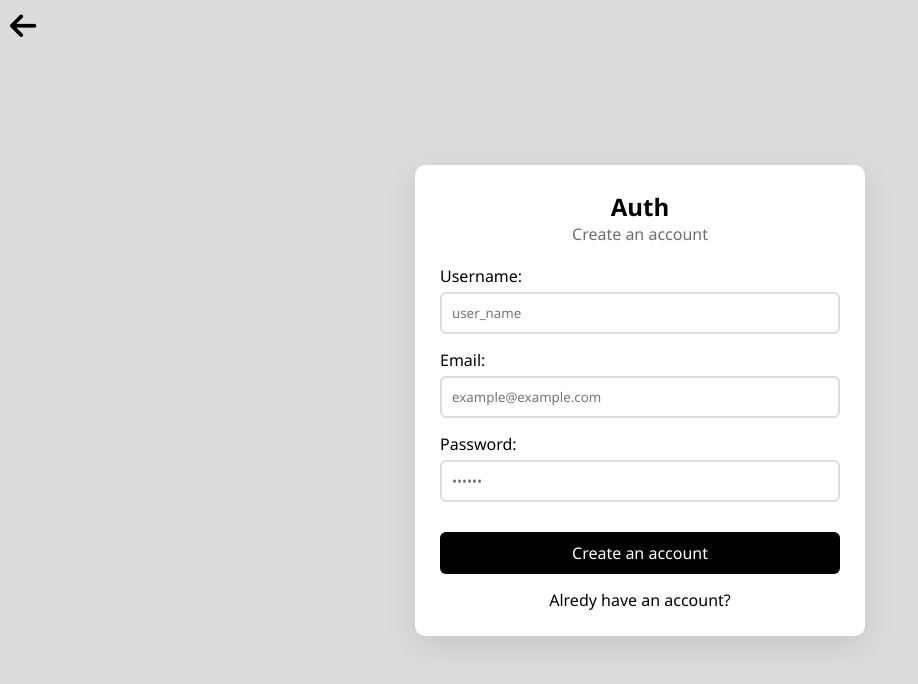
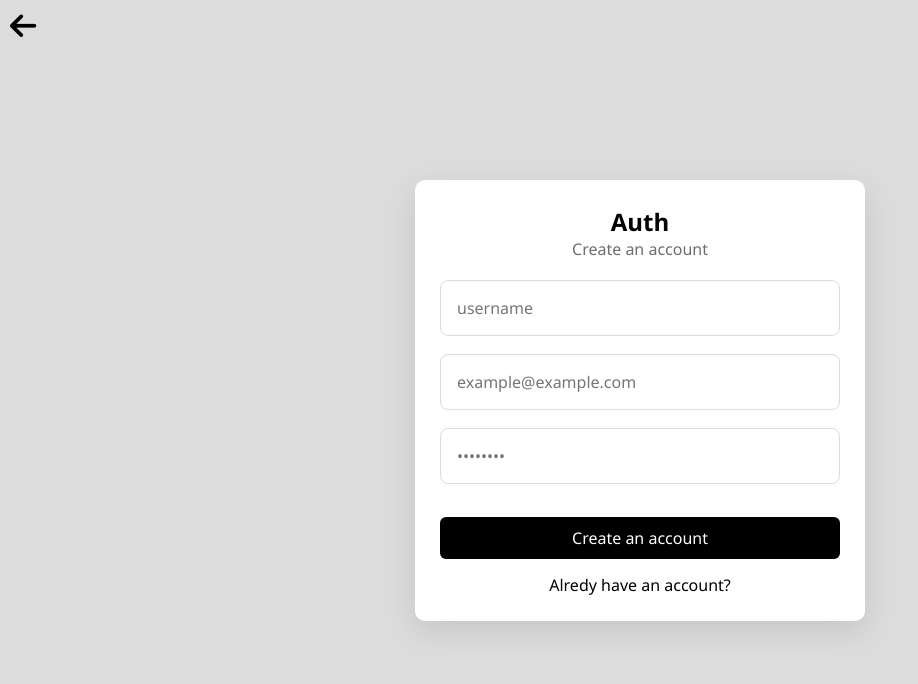
Before and after one commit to Slipum/PostReact, a React (Create React App) app in the folder frontend/: page /register in a window 1280 px wide. Shown: the top 684 px of the page, without its empty margins (0-918 px from the left). Built offline with nearby package versions, Linux system fonts and the light colour scheme.

Commit message:
Add style auth and live validation

```diff
--- a/frontend/src/components/Login.jsx
+++ b/frontend/src/components/Login.jsx
@@ -1,5 +1,5 @@
 import axios from 'axios';
-import React, { useState } from 'react';
+import React, { useCallback, useEffect, useState } from 'react';
 import { useNavigate } from 'react-router-dom';
 
 function Login() {
@@ -8,8 +8,47 @@ function Login() {
 	const [error, setError] = useState('');
 	const navigate = useNavigate();
 
+	// Состояния для валидации
+	const [passwordError, setPasswordError] = useState('');
+	const [emailError, setEmailError] = useState('');
+
+	// Состояния для отслеживания первого фокуса на input
+	const [passwordTouched, setPasswordTouched] = useState(false);
+	const [emailTouched, setEmailTouched] = useState(false);
+
+	// Функция для валидации формы
+	const validateForm = useCallback(() => {
+		let valid = true;
+
+		// Проверка пароля
+		if (password.length < 8) {
+			setPasswordError('Password must be at least 8 characters');
+			valid = false;
+		} else {
+			setPasswordError('');
+		}
+
+		// Проверка email
+		if (!/\S+@\S+\.\S+/.test(email)) {
+			setEmailError('Invalid email format');
+			valid = false;
+		} else {
+			setEmailError('');
+		}
+
+		return valid;
+	}, [password, email]);
+
+	// Проверка полей при изменении значений
+	useEffect(() => {
+		validateForm();
+	}, [password, email, validateForm]);
+
 	const handleLogin = async (e) => {
 		e.preventDefault();
+		if (!validateForm()) {
+			return;
+		}
 		try {
 			const response = await axios.post('http://localhost:3000/login', {
 				email,
@@ -30,30 +69,60 @@ function Login() {
 				</a>
 			</div>
 			<div className="auth-container">
-				<form onSubmit={handleLogin}>
+				<form onSubmit={handleLogin} noValidate>
 					<h2>Auth</h2>
-					<p>Welcome back</p>
+					<p className="auth-title">Welcome back</p>
 					<div className="form-controll">
-						<label>Email:</label>
+						<label
+							className={`form-label ${
+								emailTouched ? (emailError === '' ? 'fvalid' : 'finvalid') : ''
+							}`}>
+							Email
+						</label>
 						<input
+							className={`form-input ${
+								emailTouched ? (emailError === '' ? 'valid' : 'invalid') : ''
+							}`}
 							type="email"
 							value={email}
 							placeholder="example@example.com"
 							onChange={(e) => setEmail(e.target.value)}
+							onBlur={() => setEmailTouched(true)}
 							required
 						/>
+						{emailTouched &&
+							(emailError === '' ? (
+								<i className="fa-solid fa-circle-check"></i>
+							) : (
+								<i className="fa-solid fa-circle-xmark"></i>
+							))}
 					</div>
 					<div className="form-controll">
-						<label>Password:</label>
+						<label
+							className={`form-label ${
+								passwordTouched ? (passwordError === '' ? 'fvalid' : 'finvalid') : ''
+							}`}>
+							Password
+						</label>
 						<input
+							className={`form-input ${
+								passwordTouched ? (passwordError === '' ? 'valid' : 'invalid') : ''
+							}`}
 							type="password"
 							value={password}
-							placeholder="••••••"
+							placeholder="••••••••"
 							onChange={(e) => setPassword(e.target.value)}
+							onBlur={() => setPasswordTouched(true)}
 							required
 						/>
+						{passwordTouched &&
+							(passwordError === '' ? (
+								<i className="fa-solid fa-circle-check"></i>
+							) : (
+								<i className="fa-solid fa-circle-xmark"></i>
+							))}
 					</div>
-					{error && <p>{error}</p>}
+					{error && <p className="error">{error}</p>}
 					<button type="submit">Login</button>
 					<div className="quest">
 						<a href="/register">Don't have an account?</a>
--- a/frontend/src/components/Register.jsx
+++ b/frontend/src/components/Register.jsx
@@ -1,5 +1,5 @@
 import axios from 'axios';
-import React, { useState } from 'react';
+import React, { useCallback, useEffect, useState } from 'react';
 import { useNavigate } from 'react-router-dom';
 
 function Register() {
@@ -9,8 +9,58 @@ function Register() {
 	const [error, setError] = useState('');
 	const navigate = useNavigate();
 
+	// Состояния для валидации
+	const [usernameError, setUsernameError] = useState('');
+	const [passwordError, setPasswordError] = useState('');
+	const [emailError, setEmailError] = useState('');
+
+	// Состояния для отслеживания первого фокуса на input
+	const [usernameTouched, setUsernameTouched] = useState(false);
+	const [passwordTouched, setPasswordTouched] = useState(false);
+	const [emailTouched, setEmailTouched] = useState(false);
+
+	// Функция для валидации формы
+	const validateForm = useCallback(() => {
+		let valid = true;
+
+		// Проверка имени пользователя
+		if (username.length < 3) {
+			setUsernameError('Username must be at least 3 characters');
+			valid = false;
+		} else {
+			setUsernameError('');
+		}
+
+		// Проверка пароля
+		if (password.length < 8) {
+			setPasswordError('Password must be at least 8 characters');
+			valid = false;
+		} else {
+			setPasswordError('');
+		}
+
+		// Проверка email
+		if (!/\S+@\S+\.\S+/.test(email)) {
+			setEmailError('Invalid email format');
+			valid = false;
+		} else {
+			setEmailError('');
+		}
+
+		return valid;
+	}, [username, password, email]);
+
+	// Проверка полей при изменении значений
+	useEffect(() => {
+		validateForm();
+	}, [username, password, email, validateForm]);
+
 	const handleRegister = async (e) => {
 		e.preventDefault();
+		// Проверка введённых данных перед отправкой на сервер
+		if (!validateForm()) {
+			return;
+		}
 		try {
 			const response = await axios.post('http://localhost:3000/register', {
 				username,
@@ -38,38 +88,83 @@ function Register() {
 				</a>
 			</div>
 			<div className="auth-container">
-				<form onSubmit={handleRegister}>
+				<form onSubmit={handleRegister} noValidate>
 					<h2>Auth</h2>
 					<p className="auth-title">Create an account</p>
 					<div className="form-controll">
-						<label>Username:</label>
+						<label
+							className={`form-label ${
+								usernameTouched ? (usernameError === '' ? 'fvalid' : 'finvalid') : ''
+							}`}>
+							Username
+						</label>
 						<input
+							className={`form-input ${
+								usernameTouched ? (usernameError === '' ? 'valid' : 'invalid') : ''
+							}`}
 							type="text"
 							value={username}
-							placeholder="user_name"
+							placeholder="username"
 							onChange={(e) => setUsername(e.target.value)}
+							onBlur={() => setUsernameTouched(true)}
 							required
 						/>
+						{usernameTouched &&
+							(usernameError === '' ? (
+								<i className="fa-solid fa-circle-check"></i>
+							) : (
+								<i className="fa-solid fa-circle-xmark"></i>
+							))}
 					</div>
 					<div className="form-controll">
-						<label>Email:</label>
+						<label
+							className={`form-label ${
+								emailTouched ? (emailError === '' ? 'fvalid' : 'finvalid') : ''
+							}`}>
+							Email
+						</label>
 						<input
+							className={`form-input ${
+								emailTouched ? (emailError === '' ? 'valid' : 'invalid') : ''
+							}`}
 							type="email"
 							value={email}
 							placeholder="example@example.com"
 							onChange={(e) => setEmail(e.target.value)}
+							onBlur={() => setEmailTouched(true)}
 							required
 						/>
+						{emailTouched &&
+							(emailError === '' ? (
+								<i className="fa-solid fa-circle-check"></i>
+							) : (
+								<i className="fa-solid fa-circle-xmark"></i>
+							))}
 					</div>
 					<div className="form-controll">
-						<label>Password:</label>
+						<label
+							className={`form-label ${
+								passwordTouched ? (passwordError === '' ? 'fvalid' : 'finvalid') : ''
+							}`}>
+							Password
+						</label>
 						<input
+							className={`form-input ${
+								passwordTouched ? (passwordError === '' ? 'valid' : 'invalid') : ''
+							}`}
 							type="password"
 							value={password}
-							placeholder="••••••"
+							placeholder="••••••••"
 							onChange={(e) => setPassword(e.target.value)}
+							onBlur={() => setPasswordTouched(true)}
 							required
 						/>
+						{passwordTouched &&
+							(passwordError === '' ? (
+								<i className="fa-solid fa-circle-check"></i>
+							) : (
+								<i className="fa-solid fa-circle-xmark"></i>
+							))}
 					</div>
 					{error && <p className="error">{error}</p>}
 					<button type="submit">Create an account</button>
--- a/frontend/src/index.css
+++ b/frontend/src/index.css
@@ -41,7 +41,7 @@ a {
 	font-weight: 1000;
 }
 
-.auth-container form p {
+.auth-title {
 	text-align: center;
 	margin-bottom: 20px;
 	color: #2c2c2cb1;
@@ -49,15 +49,47 @@ a {
 
 .form-controll {
 	position: relative;
-	margin-bottom: 15px;
+	height: 50px;
+	margin-bottom: 1.5rem;
 }
 
-.form-controll label {
-	display: block;
-	margin-bottom: 5px;
+.form-input {
+	position: absolute;
+	top: 0;
+	left: 0;
+	width: 100%;
+	font-size: 1rem;
+	border: 1px solid #dadce0;
+	border-radius: 0.5rem;
+	outline: none;
+	padding: 1rem;
+	background: none;
+	z-index: 1;
 }
 
-.form-controll input,
+.form-label {
+	position: absolute;
+	left: 1rem;
+	top: 1rem;
+	padding: 0 0.25rem;
+	background-color: #fff;
+	color: #808688;
+	font-size: 1rem;
+	transition: 0.3s;
+	z-index: -1;
+}
+
+.form-controll:focus-within .form-label {
+	top: -0.8rem;
+	left: 0.8rem;
+	display: block;
+	z-index: 10;
+}
+
+.form-input:focus::placeholder {
+	color: transparent;
+}
+
 .form-controll textarea {
 	width: 100%;
 	padding: 10px;
@@ -92,6 +124,42 @@ a {
 	color: red;
 }
 
+.fa-circle-check {
+	color: rgb(0, 255, 0);
+	height: 100%;
+	padding: 1.15rem;
+	font-size: 1.1rem;
+	margin-left: 88%;
+	margin-top: 1px;
+}
+
+.fa-circle-xmark {
+	height: 100%;
+	color: red;
+	padding: 1.15rem;
+	font-size: 1.1rem;
+	margin-left: 88%;
+	margin-top: 1px;
+}
+
+.valid {
+	color: #00ff00;
+	border: 1px solid #00ff00;
+}
+
+.invalid {
+	color: red;
+	border: 1px solid red;
+}
+
+.fvalid {
+	color: #00ff00;
+}
+
+.finvalid {
+	color: red;
+}
+
 .icon-container {
 	position: absolute;
 	top: 0%;
```
